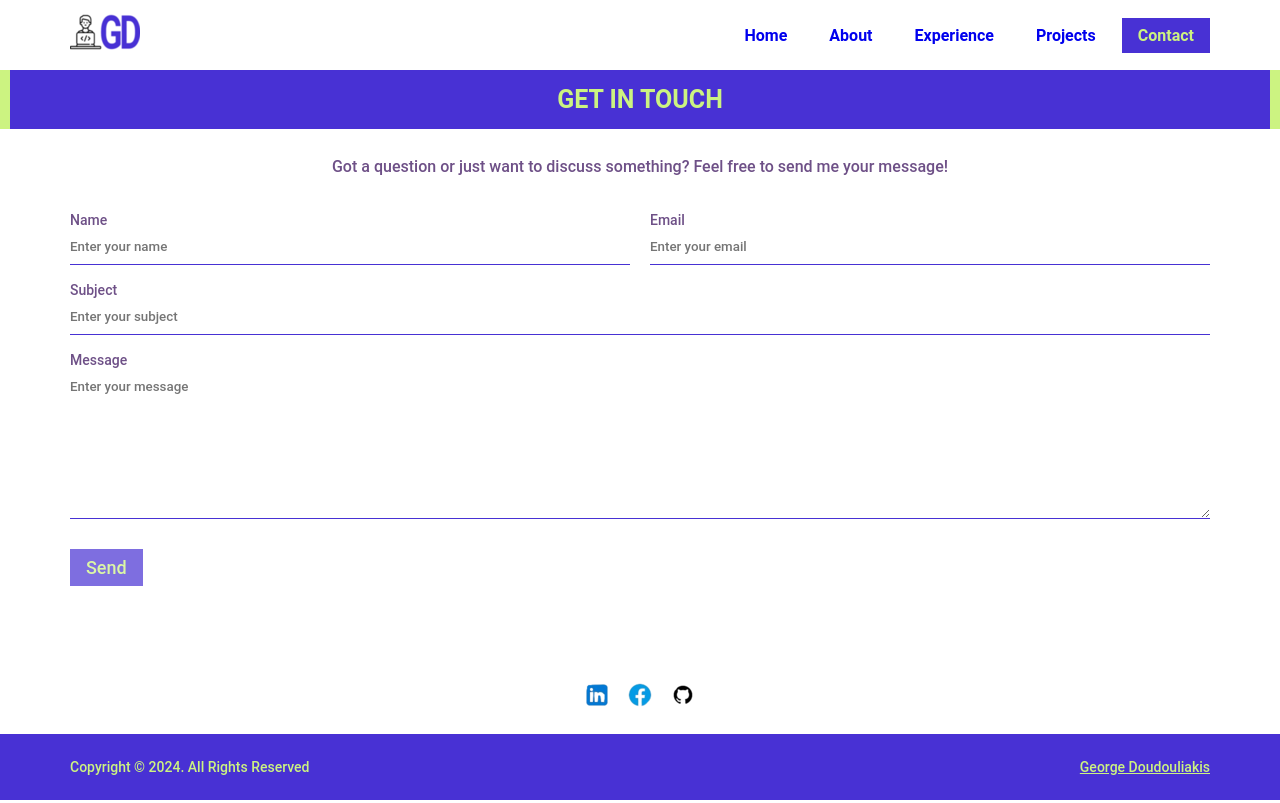
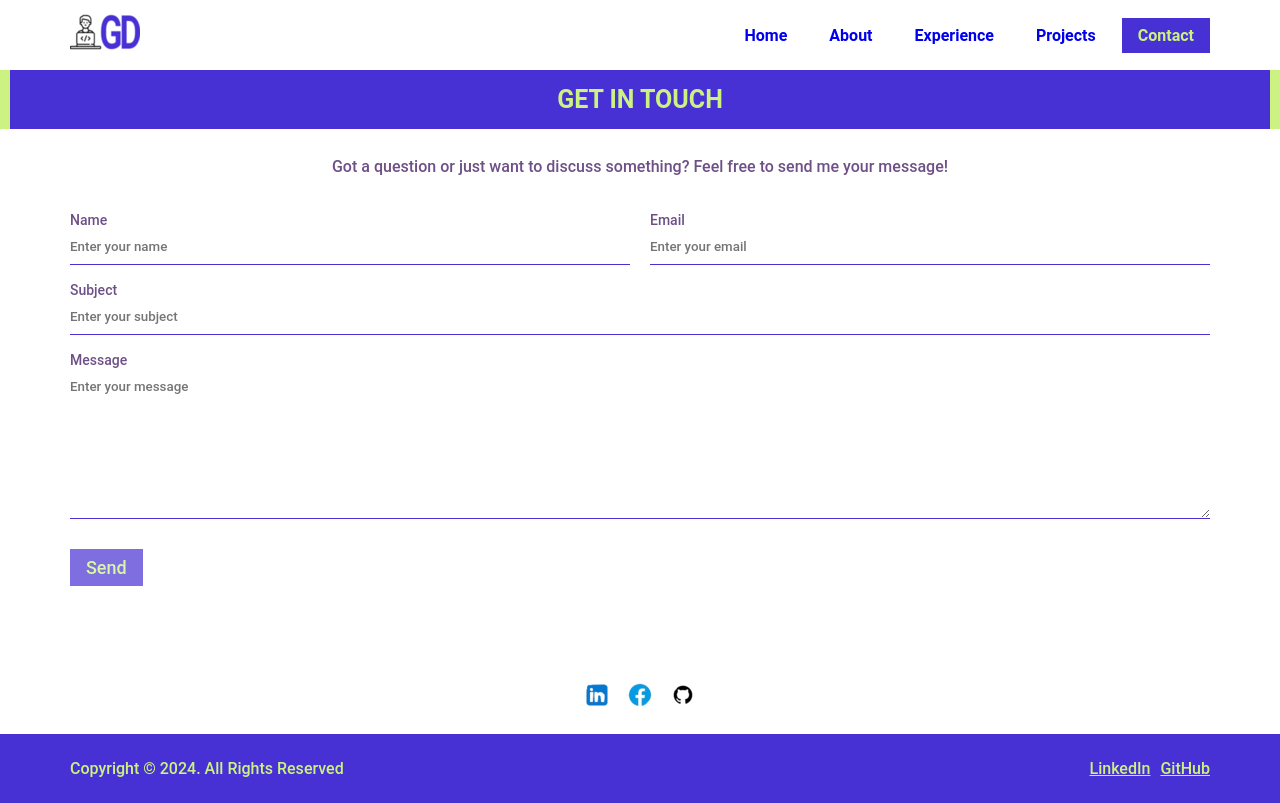
Before and after one commit to GeorgiosDoudouliakis/george-doudouliakis-dev, an Angular app: page /contact in a window 1280 px wide. Built offline with nearby package versions, Linux system fonts and the light colour scheme.

Commit message:
refactor: Add social media on footer

```diff
--- a/src/app/components/footer/footer.component.html
+++ b/src/app/components/footer/footer.component.html
@@ -1,6 +1,9 @@
 <footer>
-  <p class="container">
+  <div class="container">
     <span>Copyright &copy; {{ currentYear }}. All Rights Reserved</span>
-    <a routerLink="/">George Doudouliakis</a>
-  </p>
+    <div class="social-media">
+      <a href="https://www.linkedin.com/in/georgios-doudouliakis-b97a5b19a/" target="_blank" rel="noopener">LinkedIn</a>
+      <a href="https://github.com/GeorgiosDoudouliakis" target="_blank" rel="noopener">GitHub</a>
+    </div>
+  </div>
 </footer>
--- a/src/app/components/footer/footer.component.scss
+++ b/src/app/components/footer/footer.component.scss
@@ -2,24 +2,29 @@
   footer {
     background: var(--primary-color);
 
-    p {
+    .container {
       display: flex;
       flex-direction: column;
-      font-size: 14px;
       text-align: center;
       padding: var(--container-padding);
 
-      > span,
-      > a {
+      span,
+      .social-media > a {
         color: var(--secondary-color);
       }
 
-      > span {
+      span {
         margin-bottom: 10px;
       }
 
-      > a {
-        text-decoration: underline;
+      .social-media {
+        a {
+          text-decoration: underline;
+
+          &:last-of-type {
+            margin-left: 10px;
+          }
+        }
       }
 
       @media(min-width: 768px) {
@@ -27,7 +32,7 @@
         justify-content: space-between;
         align-items: center;
 
-        > span {
+        span {
           margin-bottom: 0;
         }
       }
--- a/src/app/components/footer/footer.component.ts
+++ b/src/app/components/footer/footer.component.ts
@@ -1,10 +1,8 @@
 import { Component } from '@angular/core';
-import { RouterLink } from "@angular/router";
 
 @Component({
   selector: 'gd-footer',
   standalone: true,
-  imports: [RouterLink],
   templateUrl: './footer.component.html',
   styleUrl: './footer.component.scss'
 })
```
